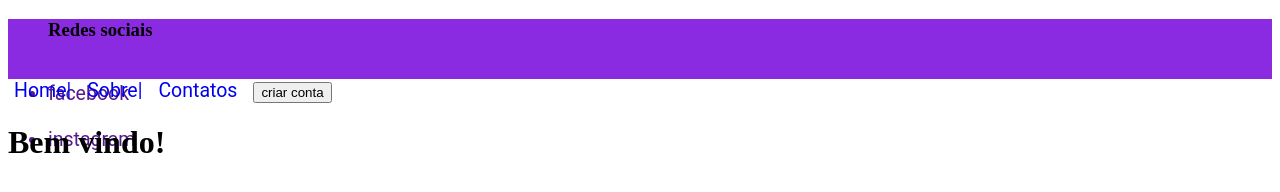
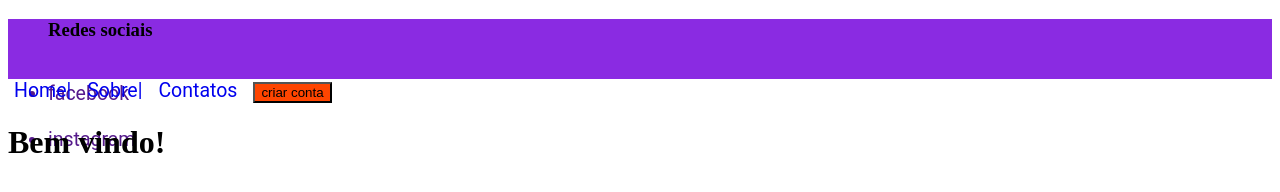
Before and after one commit to karlossouza/pasta-teste, a plain HTML site: page index.html in a window 1280 px wide. Drawn offline with Linux system fonts and the light colour scheme.

Commit message:
btn-cola

```diff
--- a/assets/css/file.css
+++ b/assets/css/file.css
@@ -10,3 +10,7 @@ a{
     margin:6px;
 
 }
+
+.btn{
+    background-color: orangered;
+}
```
Also changed, not shown: index.html (+0 -1 lines).
